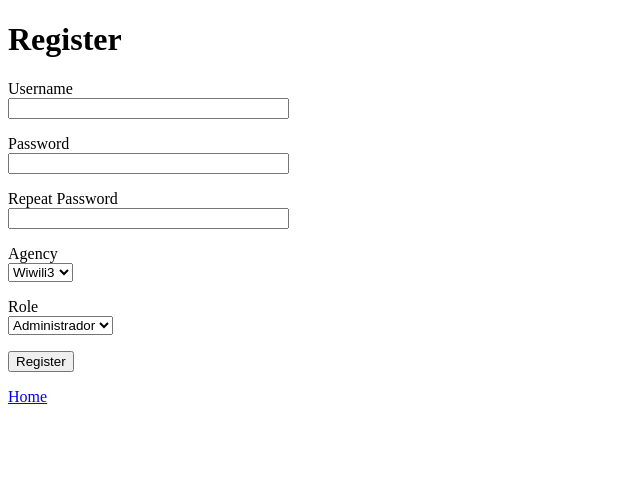
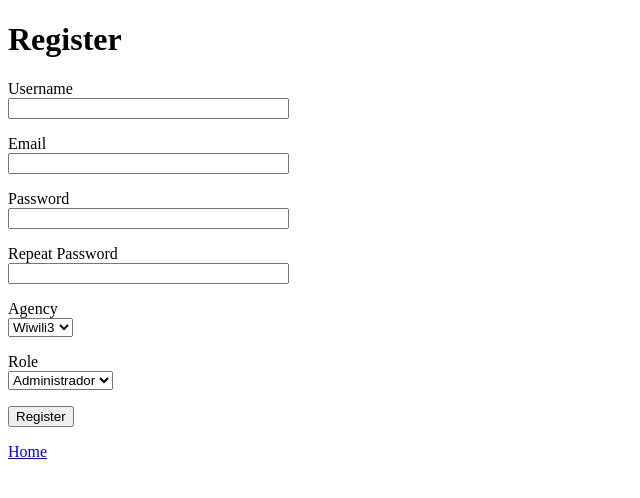
Before and after one commit to Rigoberto7711/rimar_sc_v1.0.0, a Flask app: page /auth/register in a window 1280 px wide. Shown: the top 498 px of the page, without its empty margins (0-640 px from the left). Run offline with Flask 3, Linux system fonts and the light colour scheme; some libraries are stand-ins or nearby versions.

Commit message:
rimar_sc v 1.0.5 con login funcionando 290624

```diff
--- a/app/templates/auth/register.html
+++ b/app/templates/auth/register.html
@@ -11,6 +11,10 @@
         <p>
             {{ form.username.label }}<br>
             {{ form.username(size=32) }}
+        </p>
+        <p>
+            {{ form.email.label }}<br>
+            {{ form.email(size=32) }}
         </p>
         <p>
             {{ form.password.label }}<br>
```
Also changed, not shown: instance/contab.db. Lines whose indentation alone changed are shown as unchanged.
